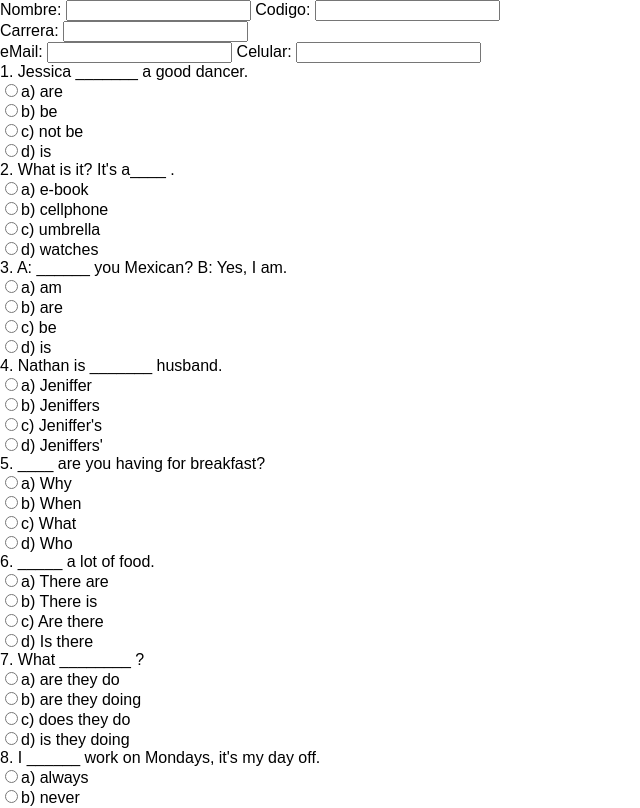
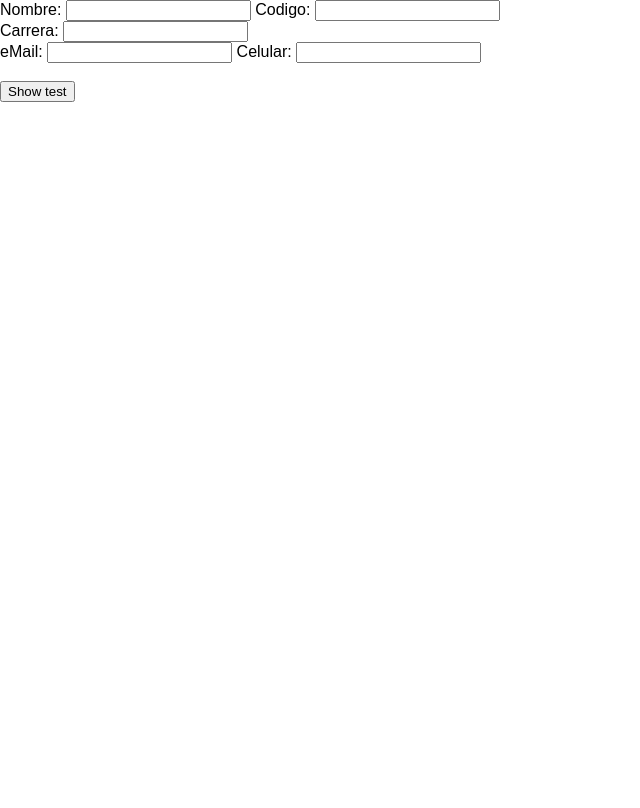
Before and after one commit to grochadc/filex-placement-exam, a React (Create React App) app: page / in a window 1280 px wide. Shown: the top 808 px of the page, without its empty margins (0-640 px from the left). Built offline with nearby package versions, Linux system fonts and the light colour scheme.

Commit message:
Show only personal info form on root and show test after submitting info

```diff
--- a/src/App.js
+++ b/src/App.js
@@ -1,10 +1,21 @@
 import React, { Component } from 'react';
+import PersonalInfo from './components/PersonalInfo';
 import Test from './components/Test';
 
 class App extends Component {
+  constructor(props){
+    super(props);
+    this.state = { test: false};
+    this.handleClick = this.handleClick.bind(this);
+  }
+  handleClick(){
+    this.setState({test: true});
+  }
   render() {
     return (
-      <Test />
+      this.state.test ?
+        <Test /> :
+        <div><PersonalInfo /><br /><button onClick={() => this.handleClick()}> Show test </button></div>
     );
   }
 }
--- a/src/components/Test.js
+++ b/src/components/Test.js
@@ -1,7 +1,6 @@
 /*jshint esversion: 6*/
 import React, {Component} from 'react';
 import Question from './Question';
-import PersonalInfo from './PersonalInfo';
 import Data from '../database/Questions.json';
 
 
@@ -35,17 +34,9 @@ class Test extends Component {
     alert(msg+' '+correctAnswers+' correct answers.');
   }
 
-  handlePersonalInfo(info){
-    //Some code to handle the personal info
-  }
-
   render() {
     return (
       <div className="test">
-      <PersonalInfo
-        sendInfo={this.handlePersonalInfo}
-        />
-
         <div className="question-form">
         {questions.map((question, i) =>
           <Question
```
